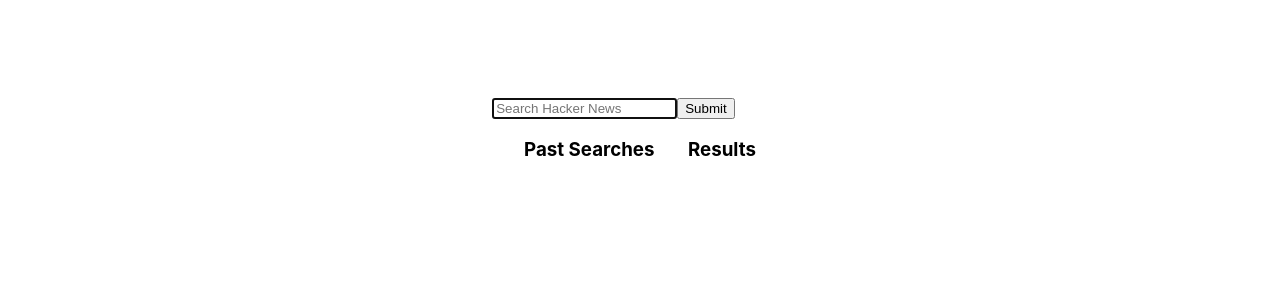
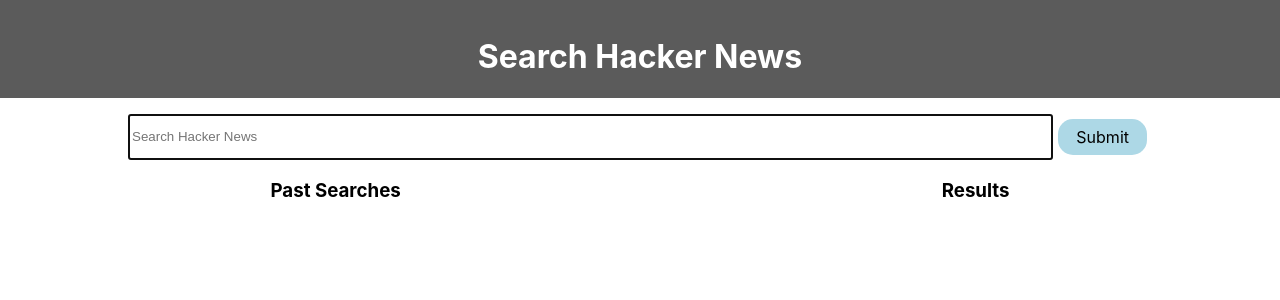
Before and after one commit to kalebal/hn-redux, a React (Create React App) app: page / in a window 1280 px wide. Shown: the top 300 px of the page. Built offline with nearby package versions, Linux system fonts and the light colour scheme.

Commit message:
styles semantic html

```diff
--- a/src/index.css
+++ b/src/index.css
@@ -11,3 +11,33 @@
   font-family: source-code-pro, Menlo, Monaco, Consolas, 'Courier New',
     monospace;
 }
+
+header {
+  background-color: rgb(91, 91, 91);
+  padding-top: 1rem;
+  width: 100%;
+  color: #121212;
+}
+
+main {
+  display: flex;
+  flex-direction: column;
+  width: 100%;
+  align-items: center;
+}
+
+button {
+  margin: 5px;
+  padding: 8px 18px;
+  border-radius: 15px;
+  border: 0;
+  background: lightblue;
+  font-size: 100%;
+  vertical-align: baseline;
+  font-family: inherit;
+  font-weight: inherit;
+  color: inherit;
+  -webkit-font-smoothing: antialiased;
+  -moz-osx-font-smoothing: grayscale;
+  cursor: pointer;
+}
```
